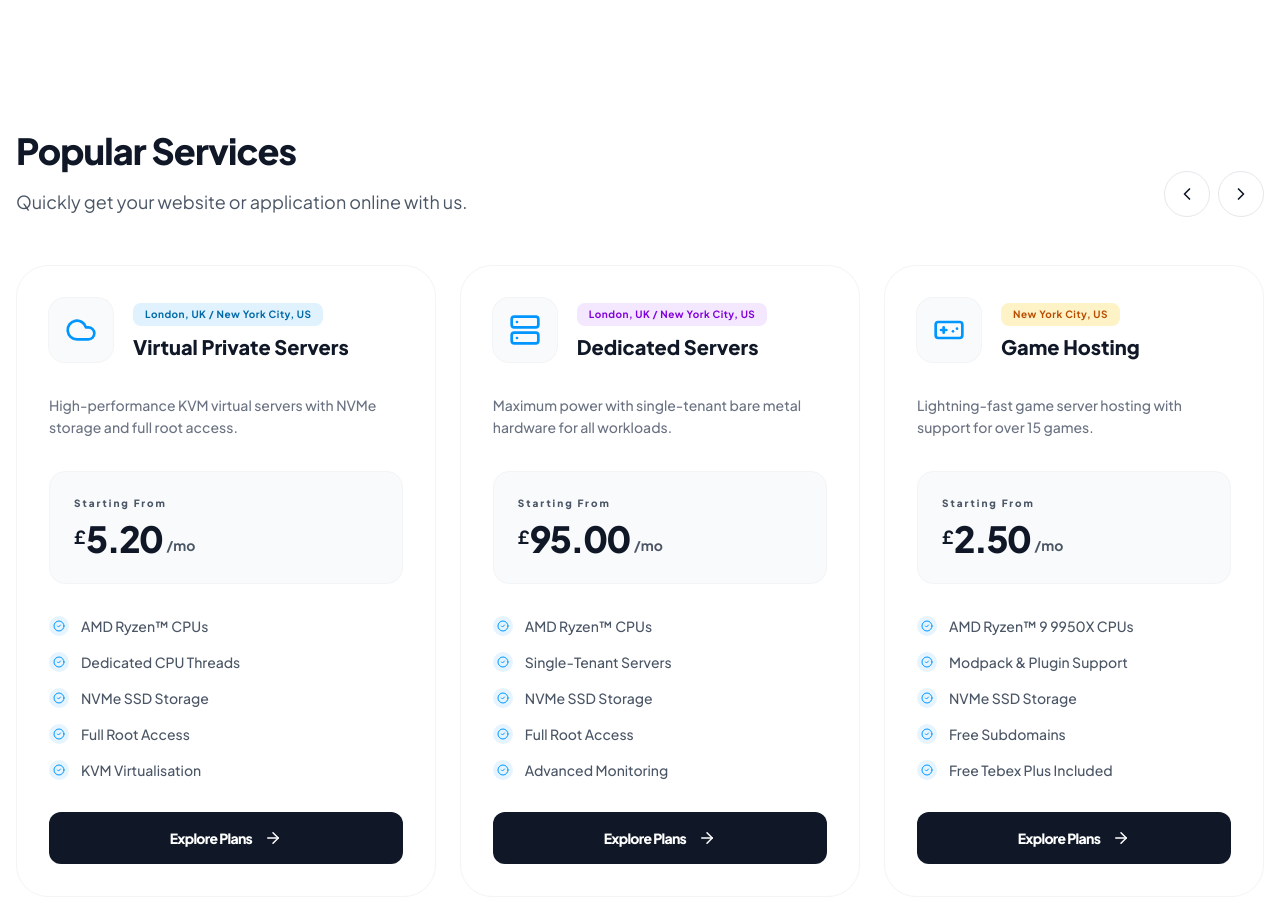
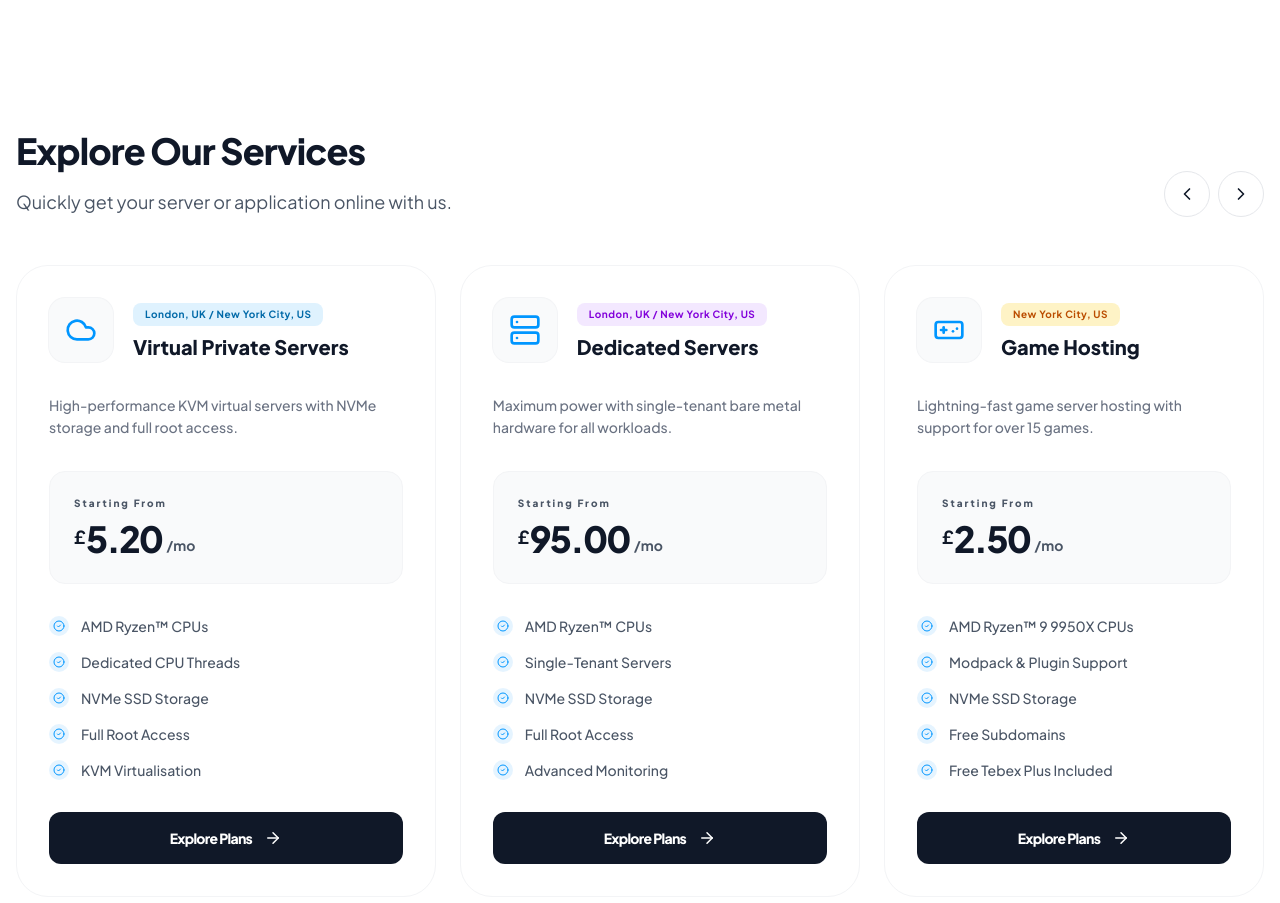
Before and after one commit to omdanielofficial/intranex-website, a React (Vite) app: page / in a window 1280 px wide. Shown: the part 1900-2803 px from the top of the page. Built offline with nearby package versions, Linux system fonts and the light colour scheme.

Commit message:
12/03/2026-14:36

```diff
--- a/src/components/home/Products.tsx
+++ b/src/components/home/Products.tsx
@@ -78,10 +78,10 @@ export const Products = () => {
                 <div className="flex flex-col md:flex-row justify-between items-end mb-12">
                     <div className="max-w-2xl">
                         <h2 className="text-3xl lg:text-4xl font-extrabold text-gray-900 dark:text-white mb-4 tracking-tight">
-                            Popular Services
+                            Explore Our Services
                         </h2>
                         <p className="text-gray-600 dark:text-gray-400 text-lg leading-relaxed">
-                            Quickly get your website or application online with us.
+                            Quickly get your server or application online with us.
                         </p>
                     </div>
 
```
Also changed, not shown: 9 other files (tests, documents, lock files or other folders).
